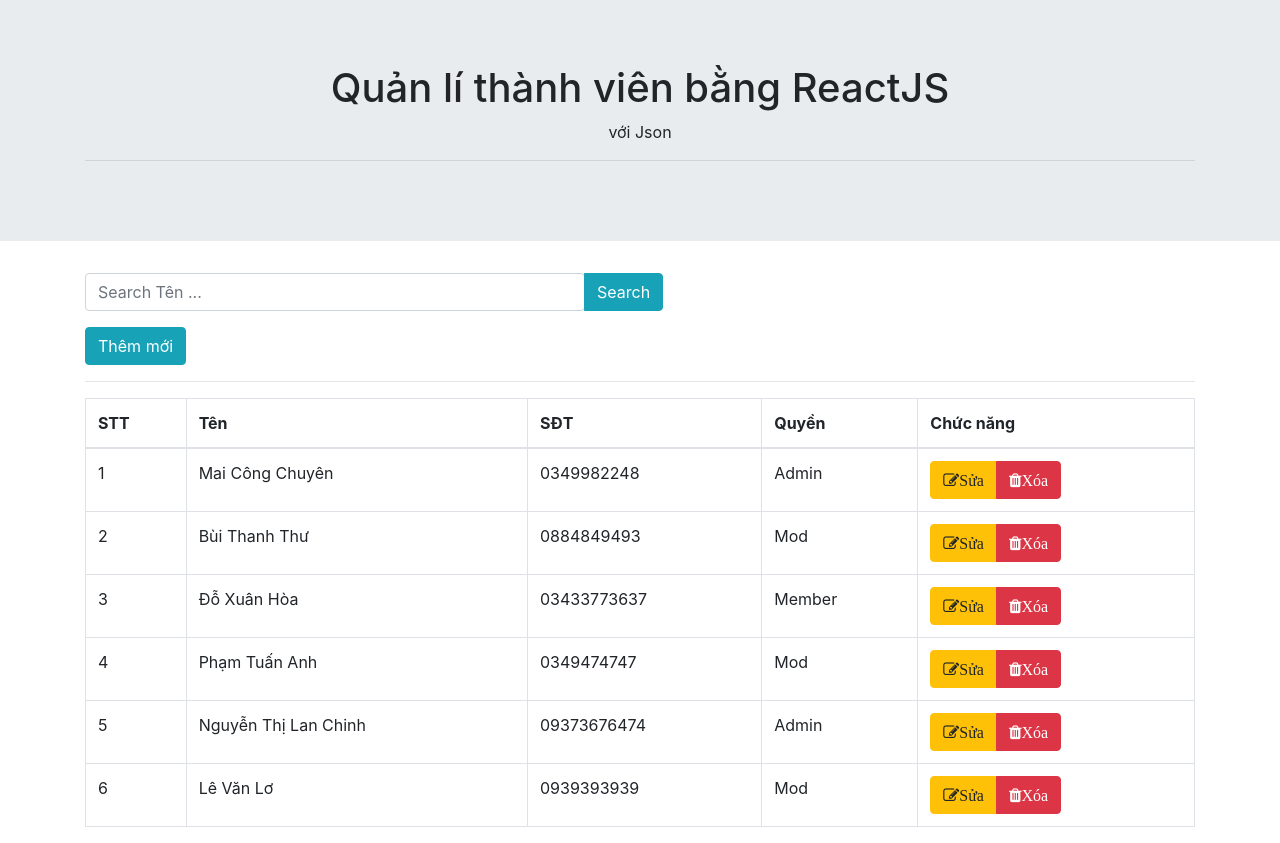
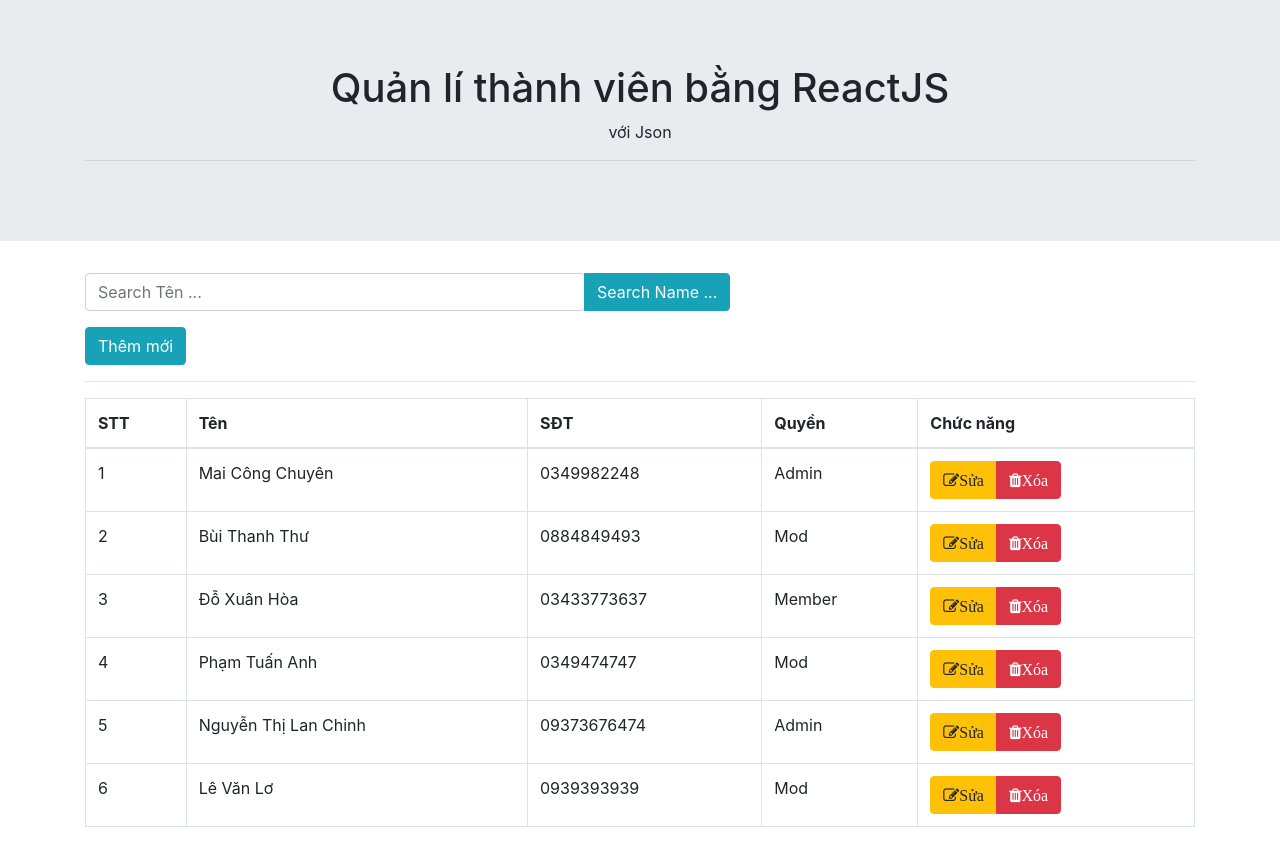
Before and after one commit to chuyenvn92/manageUser, a React (Create React App) app: page / in a window 1280 px wide. Built offline with nearby package versions, Linux system fonts and the light colour scheme.

Commit message:
complete search with name

```diff
--- a/src/App.js
+++ b/src/App.js
@@ -11,7 +11,8 @@
     this.state = {
       // khoi tao state roi truyen qua component con duoi dang props
       showForm: false,
-      data: DataUser
+      data: DataUser,
+      searchText: ''
     }
   }
 
@@ -21,7 +22,23 @@
       showForm: !this.state.showForm
     });
   }
+  // hàm lấy dữ liệu từ bên componentSearch gửi về
+  // sau đó lưu dữ liệu gửi về vào trong state
+  // sử dụng forEach để duyệt từng phần tử thay vì map, vì map phải trả về giá trị còn forEach thì không
+  getTextSearch = (dl) => {
+    this.setState({
+      searchText: dl
+    });
+  }
+
   render() {
+    // khai báo mảng trung gian để lưu lại những phần tử thỏa mãn điều kiện tìm kiếm
+    var ketqua = [];
+    this.state.data.forEach((item) => {
+      if (item.name.indexOf(this.state.searchText) !== -1) {
+        ketqua.push(item);
+      }
+    });
     return (
       <div>
         <Header />
@@ -30,11 +47,12 @@
             <div className="row">
               <div className="col-12">
                 {/* truyen tu Component cha sang Component con duoi dang prop, su dung arrow function va truyen duoi dang function */}
-                <SearchBar ketnoi={() => this.doiTrangthai()} showForm={this.state.showForm} />
+                <SearchBar ketnoi={() => this.doiTrangthai()} showForm={this.state.showForm}
+                  getTextSearch={(dl) => this.getTextSearch(dl)} />
                 <hr />
               </div>
               {/* truyen du lieu qua component con thong qua props */}
-              <TableData dataUser={this.state.data}/>
+              <TableData dataUser={ketqua} />
               {/* state khi truyen duoi dang props thi k can arrow function */}
               <AddUser showForm={this.state.showForm} />
             </div>
--- a/src/Components/SearchBar.js
+++ b/src/Components/SearchBar.js
@@ -1,6 +1,14 @@
 import React, { Component } from 'react';
 
 class SearchBar extends Component {
+    constructor(props, context) {
+        super(props, context);
+        this.state = {
+            // khởi tạo state để lưu giá trị người dùng nhập vào ô search, mặc định là null
+            tempValue: ''
+        }
+    }
+
 
     // hàm chỉ giữ lại 1 button khi click thêm mới
     showButton = () => {
@@ -14,14 +22,27 @@
             )
         }
     }
+
+    // hàm check sự thay đổi khi nhập trong ô input, sử dụng tham số truyền vào để lấy giá trị người dùng nhập vào
+    // sau đó gán lại vào biển tempValue giá trị người dùng nhập
+    isChange = (event) => {
+        this.setState({
+            tempValue: event.target.value
+        });
+        this.props.getTextSearch(this.state.tempValue);
+    }
     render() {
         return (
             <div>
                 <div className="form-group">
                     <div className="btn-group">
-                        <input type="text" className="form-control" placeholder="Search Tên ..." style={{ width: "500px" }} />
-                        <div className="btn btn-info" >
-                            Search</div>
+                        <input type="text" className="form-control" placeholder="Search Tên ..." style={{ width: "500px" }}
+                            // onchange để kiểm tra người dùng nhập vào là gì, rồi lấy giá trị đó ra
+                            onChange={(event) => this.isChange(event)} />
+                        <div className="btn btn-info"
+                            // từ đây đẩy dữ liêu lấy được từ ô input qua Component cha(App.js) tham số truyền vào là dl
+                            onClick={(dl) => this.props.getTextSearch(this.state.tempValue)}>
+                            Search Name ...</div>
                     </div>
                 </div>
                 {this.showButton()}
```
